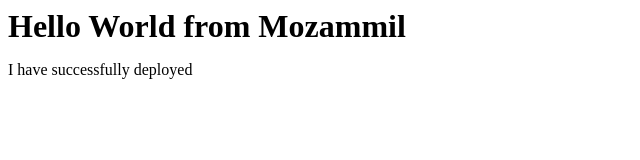
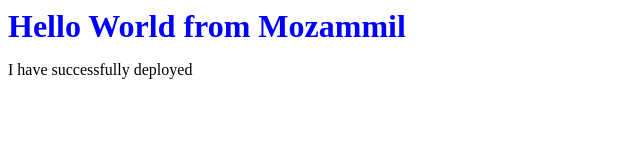
Before and after one commit to mozammil-code/github-action-demo, a plain HTML site: page index.html in a window 1280 px wide. Shown: the whole page, without its empty margins (0-640 px from the left). Drawn offline with Linux system fonts and the light colour scheme.

Commit message:
now done

```diff
--- a/index.html
+++ b/index.html
@@ -8,9 +8,8 @@
 </head>
 <body>
 
+    <h1>Hello World from Mozammil</h1>
+   <p>I have successfully deployed</p>
+
 </body>
 </html>
-
-
-<h1>Hello World from Mozammil</h1>
-<p>I have successfully deployed</p>
--- a/style.css
+++ b/style.css
@@ -1,4 +1,6 @@
 h1{
     display: flex;
     margin: auto;
+    color: blue;
+    text-align: center;
 }
```
